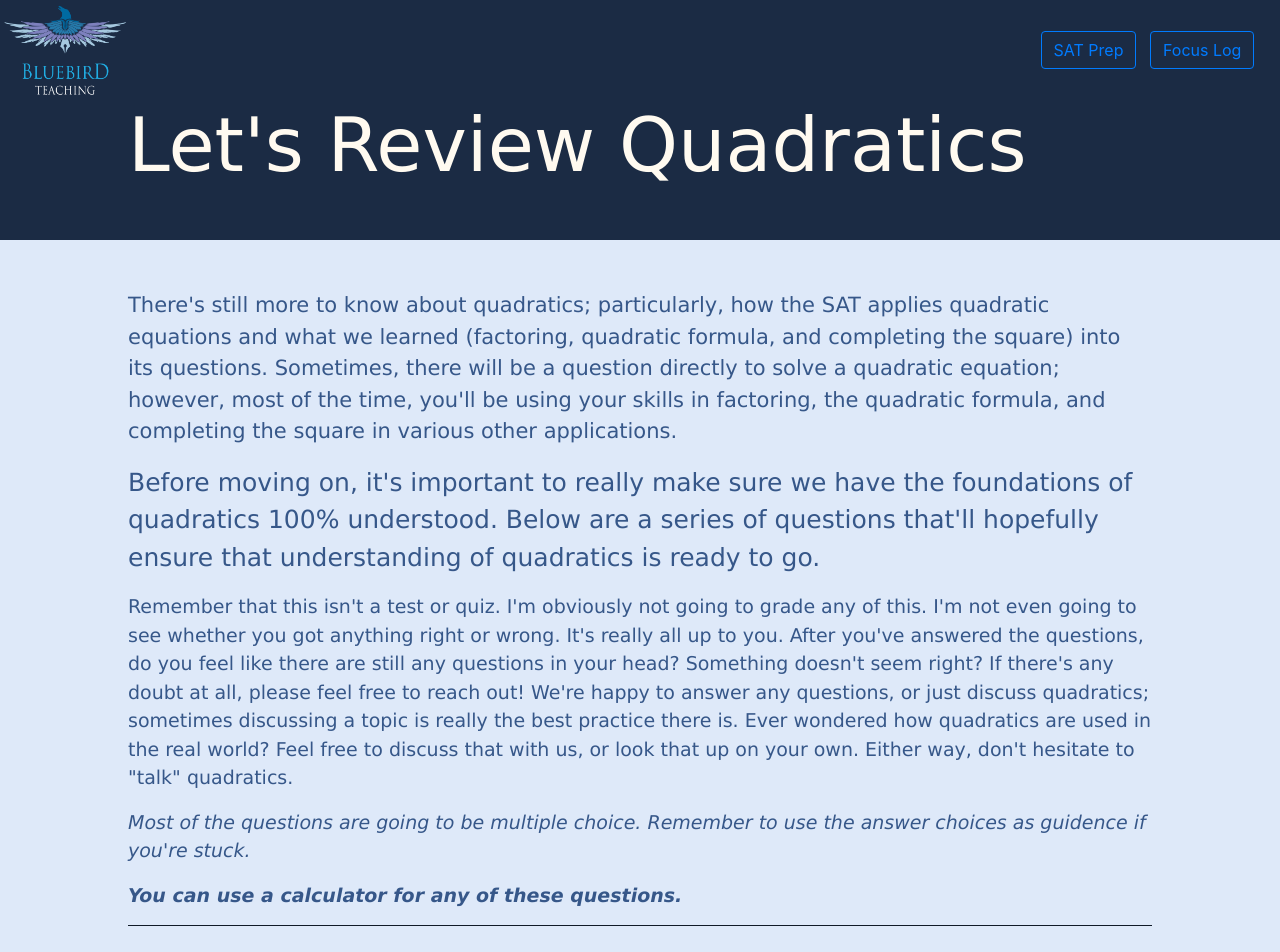
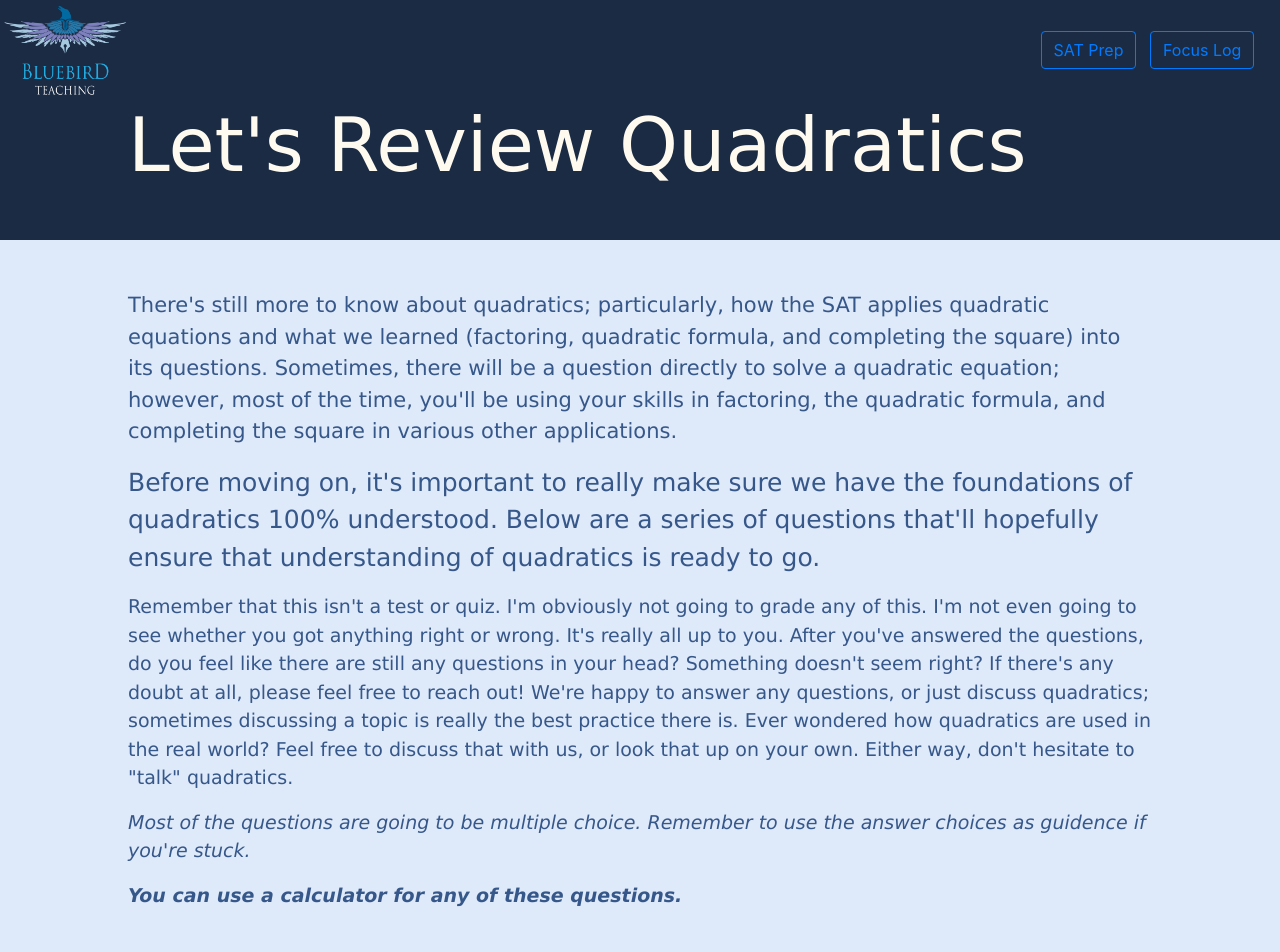
Before and after one commit to YomenT/bluebird-teaching, a React (Create React App) app in the folder reactapp/: page /passport_to_advanced_math/quadratics_foundations_checkup in a window 1280 px wide. Shown: the top 952 px of the page. Built offline with nearby package versions, Linux system fonts and the light colour scheme.

Commit message:
Line testing

```diff
--- a/reactapp/src/components/passport-to-advanced-math/QuadraticEquationsFoundationTest.js
+++ b/reactapp/src/components/passport-to-advanced-math/QuadraticEquationsFoundationTest.js
@@ -52,7 +52,7 @@ class QuadraticEquationsFoundationTest extends React.Component {
                         </i>
                     </p>
 
-                    <p className="p-body-small">
+                    <p className="p-body-small" style={{ paddingBottom: "50px" }}>
                         <strong>
                             <i>
                                 You can use a calculator for any of these questions.
@@ -149,11 +149,13 @@ class QuadraticEquationsFoundationTest extends React.Component {
                         solve a quadratic equation?
                     </p>
 
-                    <p className="p-body-medium">
+                    <p className="p-body-medium" style={{ paddingBottom: "50px" }}>
                         10.  When going through the above multiple choice questions, were there any mistakes you kept repeating?
                         Usually repeated mistakes are very small, like forgetting the correct sign, but these small mistakes might
                         just lead you to the wrong answer on the SAT.
                     </p>
+
+                    <hr style={{ width: '100%', textAlign: "center", backgroundColor: "#121d2d" }}></hr>
 
                     <p className="p-body" style={{ paddingTop: "50px" }}>
                         All done!  Linked below is my work and the answers for each of the questions.  If there are questions that
```
